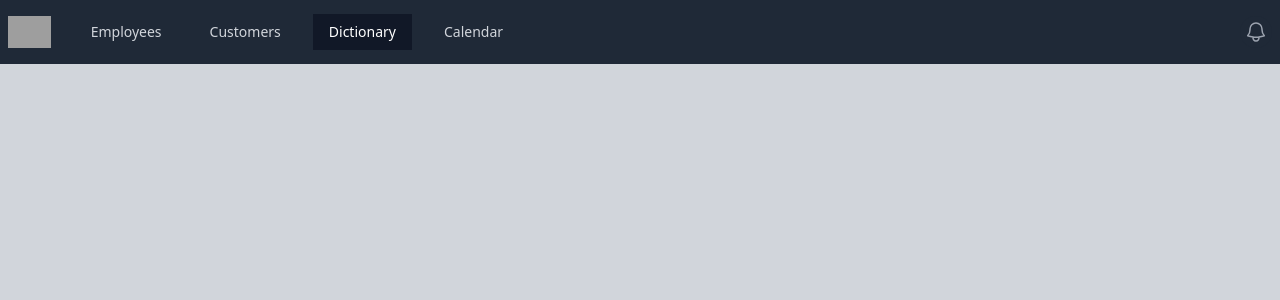
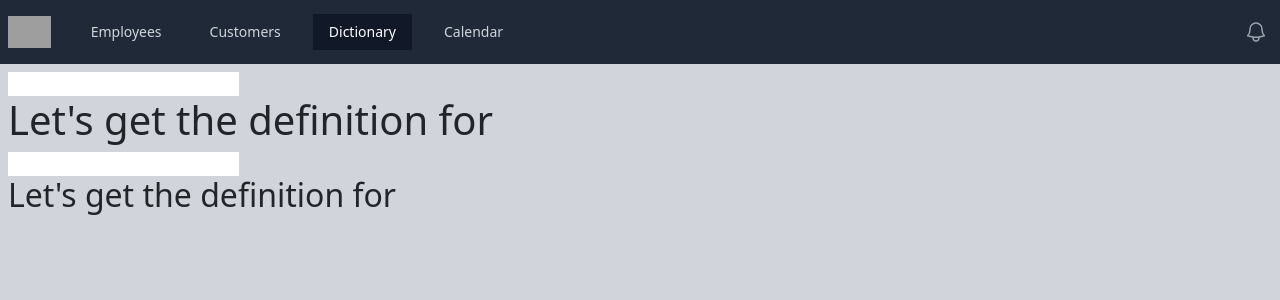
Before and after one commit to Jack-chau/React_2, a React (Create React App) app in the folder hello/: page /dictionary in a window 1280 px wide. Shown: the top 300 px of the page. Built offline with nearby package versions, Linux system fonts and the light colour scheme; grey boxes are pictures that could not be loaded.

Commit message:
basic useEffect

```diff
--- a/hello/package.json
+++ b/hello/package.json
@@ -42,6 +42,7 @@
     ]
   },
   "devDependencies": {
+    "prettier": "2.8.8",
     "tailwindcss": "^3.3.1"
   }
 }
--- a/hello/src/App.js
+++ b/hello/src/App.js
@@ -2,13 +2,15 @@ import Employees from './pages/Employees';
 import Header from './components/Header' ;
 import { BrowserRouter, Routes, Route } from 'react-router-dom' ;
 import Customers from './pages/Customers';
+import Dictionary from './components/Dictionary';
 function App() {
   return (
     <BrowserRouter>
       <Header>
         <Routes>
-          <Route path='/Employees' element={ <Employees /> } />
-          <Route path='/customers' element={ <Customers /> } />
+          <Route path='/employees' element = { <Employees /> } />
+          <Route path='/customers' element = { <Customers /> } />
+          <Route path='/dictionary' element = { <Dictionary /> } />
         </Routes>
       </Header>
     </BrowserRouter>
--- a/hello/src/components/Dictionary.js
+++ b/hello/src/components/Dictionary.js
@@ -1,20 +1,66 @@
-import { useState,useEffect } from 'react' ;
+import { useState, useEffect } from 'react' ;
+
 export default function Dictionary( ) {
+    const [ word, setWord ] = useState( ) ;
+    const [ word2, setWord2 ] = useState( '' ) ;
 
-    const [ word, setWord ] = useState( 'Help' ) ;
+/* First Way To Use useEffect
+// no dependency array --> update for any state change
+
+    useEffect( () => {
+         console.log( 'State Updated', word + ' ' + word2 ) ;
+    }) ;
+*/
+
+/*  Second Method To Use useEffect
+// empthy dependency array --> excute once
+//    You can use useEffect with an empty dependency array if you want to do something
+//    on initial page load after everything is loaded then you can execute some code.
+//    Normally, this setup when we want to fetch some data to put inside out web page,
+//    we only need to fetch that data at the beginnning of the page load and then we can
+//    just subsitute in the value that are return from the API into the web page.
 
     useEffect( ( ) => {
-        console.log( 'State Update', word)
-    } ) ;
+        console.log( 'State Updated', word + ' ' + word2 ) ;
+    }, [] ) ;
+*/
 
+/*
+// Third way to use useEffect
+// passing in data --> only execute when those state variables are changed
+    useEffect(
+        ( ) => {
+            console.log( 'State Update ' + word ) ;
+        }, [ word ] // Only execute the *word* when state changed, *word2 will not updated
+    ) ;
+
+    useEffect(
+        ( ) => {
+            console.log( 'State Update ' + word2 ) ;
+        } , [ word2 ]
+    )
+*/
     return (
         <>
             <input
-                type='text' onChange={ (e) => {
-                setWord( e.target.value ) ;
-                } }
+                type='text'
+                onChange={ (event) => {
+                setWord( event.target.value ) ;
+
+                }}
             />
-            <h1>Let's get the definition for {word}</h1>
+            <h1>Let's get the definition for { word }</h1>
+
+            <input
+                type = 'text'
+                onChange = {
+                    ( event ) => {
+                        setWord2( event.target.value ) ;
+                    }
+                }
+            />
+            <h2>Let's get the definition for { word2 }</h2>
+
         </>
     )
 }
```
Also changed, not shown: hello/src/pages/Employees.js (line endings or trailing spaces), 1 other file (tests, documents, lock files or other folders).
